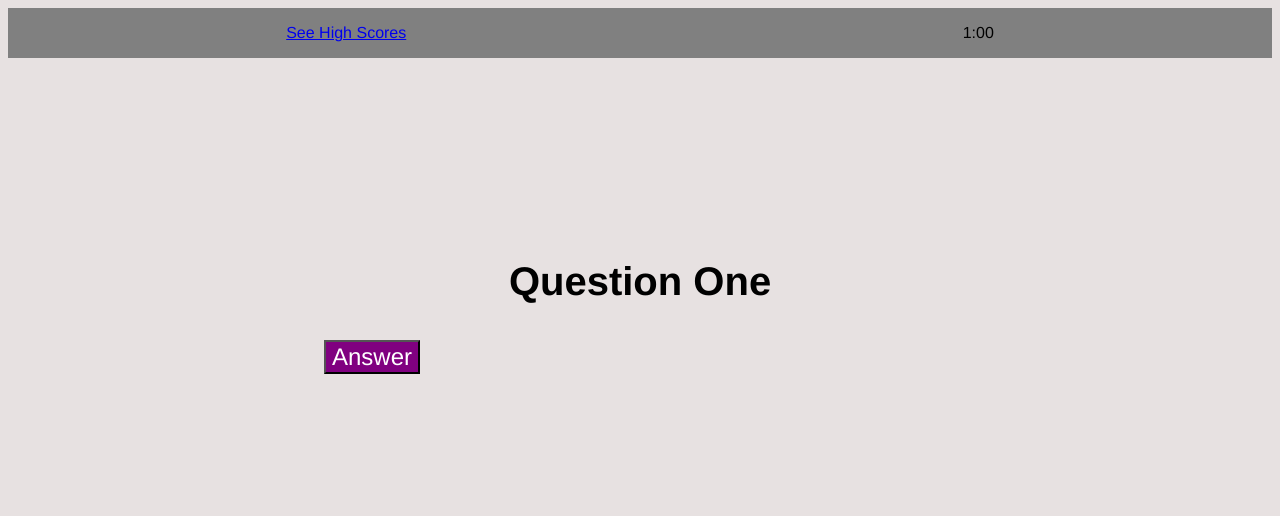
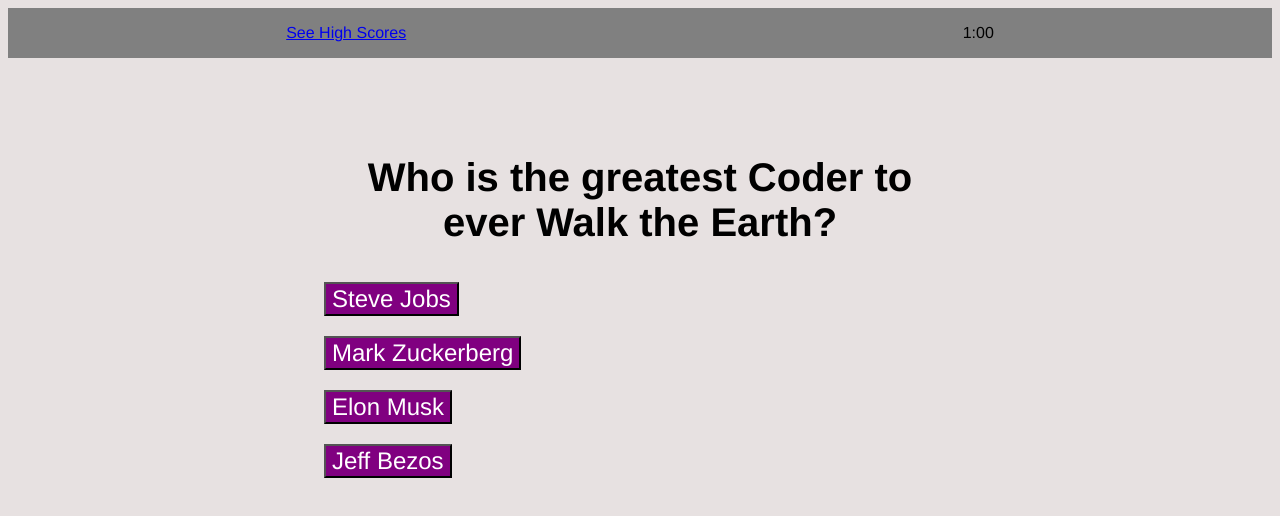
Before and after one commit to syackzan/Pop-Quiz-Coding-Basics, a plain HTML site: page index.html in a window 1280 px wide. Both pictures are taken after a click on the button "Start Quiz!". Drawn offline with Linux system fonts and the light colour scheme.

Commit message:
Created and Appended Buttons from Javascript - Added a Filler Question and Answers to test functionality - added hover functionality for buttons

```diff
--- a/assets/css/style.css
+++ b/assets/css/style.css
@@ -55,7 +55,7 @@
     width: auto;
 }
 
-.answers {
+.answerBox {
     display: flex;
     flex-direction: column;
     align-items: center;
@@ -71,3 +71,9 @@
     background-color: purple;
     color: white;
 }
+
+button:hover {
+    opacity: 75%;
+    cursor: pointer;
+    font-size: 26px;
+}
--- a/assets/js/script.js
+++ b/assets/js/script.js
@@ -1,7 +1,10 @@
 console.log("Hello");
 
-var startButton = document.querySelector ("button");
-console.log(startButton);
+// querySelectors with Console Logs to Confirm if retreivals are workings //
+
+// Storing the Start Button into Button1 //
+var button1 = document.querySelector ("button");
+console.log(button1);
 
 var headerOne = document.querySelector ("h1");
 console.log(headerOne);
@@ -9,17 +12,35 @@
 var description = document.querySelector(".description");
 console.log(description);
 
-var answerBox = document.querySelector(".answers");
+var answerBox = document.querySelector(".answerBox");
 console.log(answerBox);
 
+// Creating Button Children //
+
+var button2 = document.createElement ("button");
+var button3 = document.createElement ("button");
+var button4 = document.createElement ("button");
+
+// Initial Function to open up the first question //
 function startQuiz (){
-    headerOne.textContent = "Question One";
+
+    // Changing Initial HTML Elements to Quiz Format //
+    headerOne.textContent = "Who is the greatest Coder to ever Walk the Earth?";
     description.style.display = "none";
-    startButton.textContent = "Answer";
-    answerBox.style.alignItems = ("flex-start");
+    answerBox.setAttribute ("style", "align-items: flex-start");
 
+    // Appending New Buttons //
+    answerBox.appendChild (button2);
+    answerBox.appendChild (button3);
+    answerBox.appendChild (button4);
+
+    // Adding Text to New Appended Buttons //
+    button1.textContent = "Steve Jobs";
+    button2.textContent = "Mark Zuckerberg";
+    button3.textContent = "Elon Musk";
+    button4.textContent = "Jeff Bezos"
 }
 
-startButton.addEventListener ("click", function () {
+button1.addEventListener ("click", function () {
     startQuiz ();
 });
--- a/index.html
+++ b/index.html
@@ -16,7 +16,7 @@
         <div class="userBox">
             <h1>Pop Quiz: Coding Challenge!</h1>
             <p class="description">This here is a timed coding quiz. Click the start button to begin. You will have 75 seconds to answer 5 questions. Be careful! If you rush, and answer a question incorrectly then your timer will lose 10 seconds. Good Luck!</p>
-            <section class="answers">
+            <section class="answerBox">
                 <button>Start Quiz!</button>
             </section>
         </div>
```
